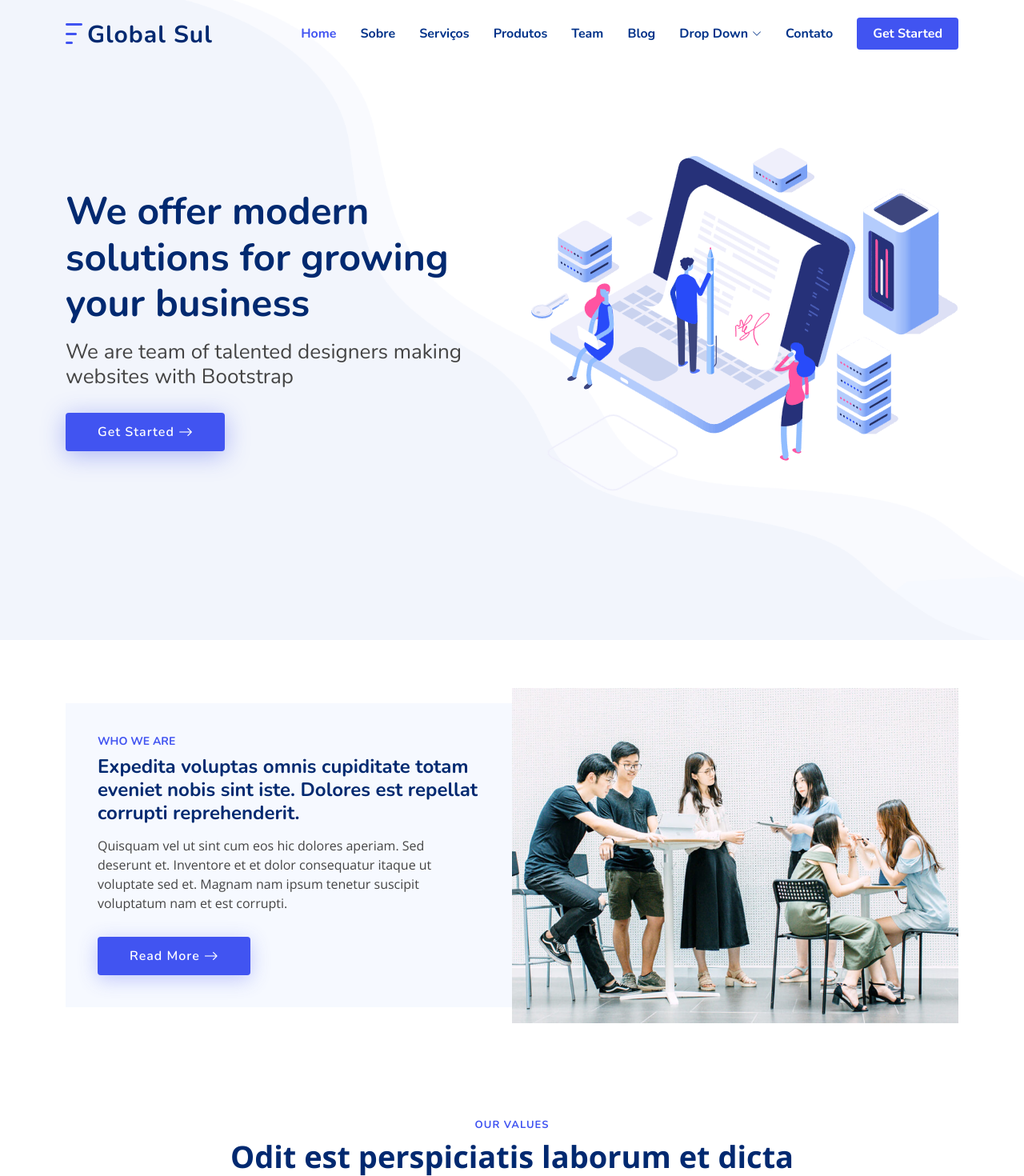
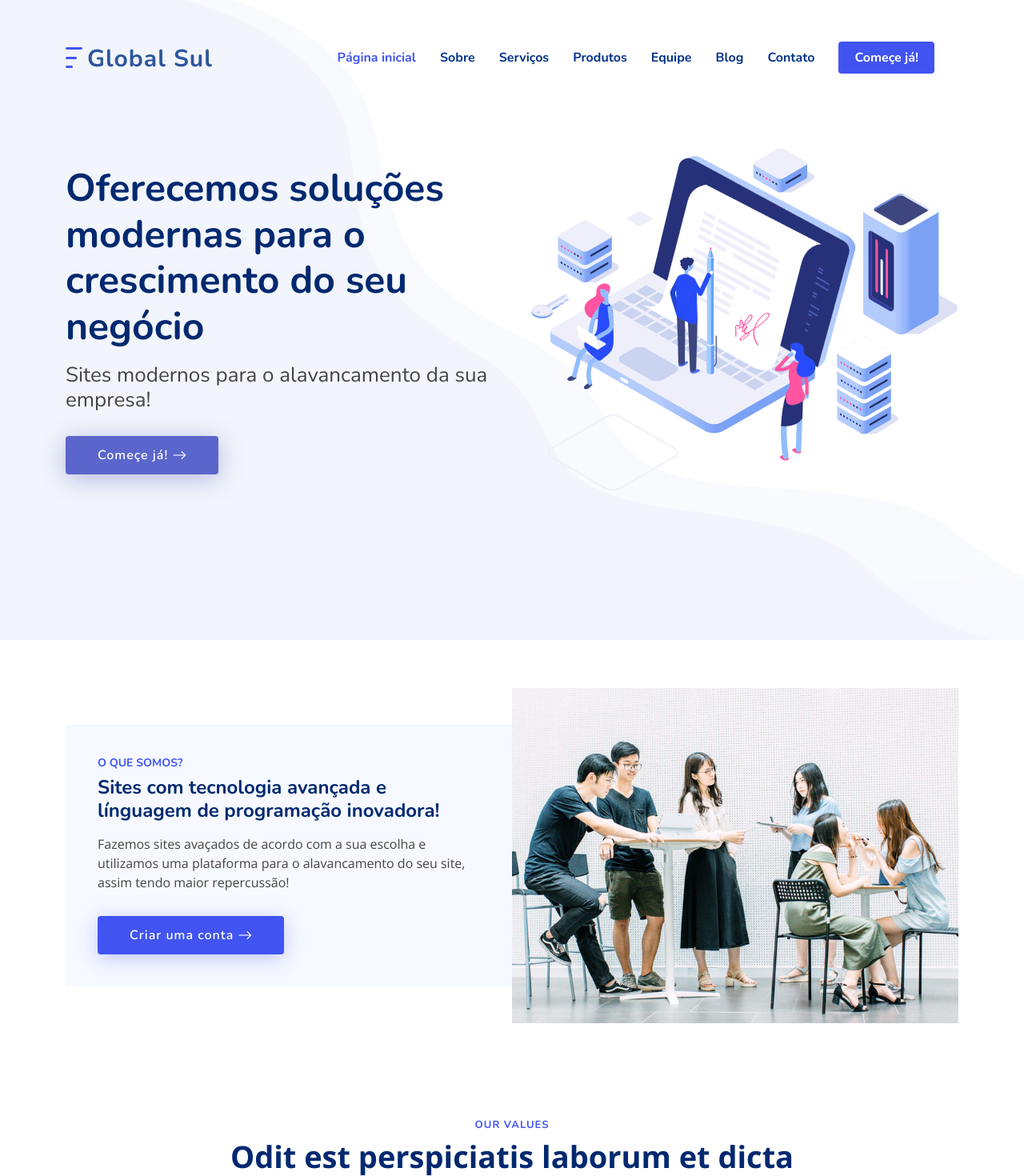
Before and after one commit to vitorddtn/Project_python_anywhere, a Django app: page / in a window 1280 px wide. Shown: the top 1470 px of the page at 80% size. Run offline with Django 3.2, Linux system fonts and the light colour scheme; some libraries are stand-ins or nearby versions.

Commit message:
Project_Template

```diff
--- a/setup/static/css/style.css
+++ b/setup/static/css/style.css
@@ -180,7 +180,7 @@ section {
 .header.header-scrolled {
   background: #fff;
   padding: 15px 0;
-  box-shadow: 0px 2px 20px rgba(1, 41, 112, 0.1);
+  box-shadow: 0px 2px 20px rgba(51, 90, 157, 0.1);
 }
 
 .header .logo {
@@ -196,7 +196,7 @@ section {
   font-size: 30px;
   font-weight: 700;
   letter-spacing: 1px;
-  color: #012970;
+  color: #2e569c;
   font-family: "Nunito", sans-serif;
   margin-top: 3px;
 }
@@ -208,11 +208,11 @@ section {
 * Desktop Navigation
 */
 .navbar {
-  padding: 0;
+  padding: 20px;
 }
 
 .navbar ul {
-  margin: 0;
+  margin: 10px;
   padding: 0;
   display: flex;
   list-style: none;
@@ -471,8 +471,8 @@ section {
   border-radius: 4px;
   transition: 0.5s;
   color: #fff;
-  background: #4154f1;
-  box-shadow: 0px 5px 30px rgba(65, 84, 241, 0.4);
+  background: #5b66cc;
+  box-shadow: 0px 5px 30px rgba(85, 95, 179, 0.4);
 }
 
 .hero .btn-get-started span {
--- a/templates/index/index.html
+++ b/templates/index/index.html
@@ -30,7 +30,7 @@
 
         <header class="section-header">
           <h2>Features</h2>
-          <p>Laboriosam et omnis fuga quis dolor direda fara</p>
+          <p>a</p>
         </header>
 
         <div class="row">
--- a/templates/index/partials/_about.html
+++ b/templates/index/partials/_about.html
@@ -8,14 +8,14 @@
 
           <div class="col-lg-6 d-flex flex-column justify-content-center" data-aos="fade-up" data-aos-delay="200">
             <div class="content">
-              <h3>Who We Are</h3>
-              <h2>Expedita voluptas omnis cupiditate totam eveniet nobis sint iste. Dolores est repellat corrupti reprehenderit.</h2>
+              <h3>O que somos?</h3>
+              <h2>Sites com tecnologia avançada e línguagem de programação inovadora!</h2>
               <p>
-                Quisquam vel ut sint cum eos hic dolores aperiam. Sed deserunt et. Inventore et et dolor consequatur itaque ut voluptate sed et. Magnam nam ipsum tenetur suscipit voluptatum nam et est corrupti.
+                Fazemos sites avaçados de acordo com a sua escolha e utilizamos uma plataforma para o alavancamento do seu site, assim tendo maior repercussão!
               </p>
               <div class="text-center text-lg-start">
-                <a href="#" class="btn-read-more d-inline-flex align-items-center justify-content-center align-self-center">
-                  <span>Read More</span>
+                <a class="btn-read-more d-inline-flex align-items-center justify-content-center align-self-center">
+                  <span>Criar uma conta</span>
                   <i class="bi bi-arrow-right"></i>
                 </a>
               </div>
--- a/templates/index/partials/_hero.html
+++ b/templates/index/partials/_hero.html
@@ -6,12 +6,12 @@
     <div class="container">
       <div class="row">
         <div class="col-lg-6 d-flex flex-column justify-content-center">
-          <h1 data-aos="fade-up">We offer modern solutions for growing your business</h1>
-          <h2 data-aos="fade-up" data-aos-delay="400">We are team of talented designers making websites with Bootstrap</h2>
+          <h1 data-aos="fade-up">Oferecemos soluções modernas para o crescimento do seu negócio</h1>
+          <h2 data-aos="fade-up" data-aos-delay="400">Sites modernos para o alavancamento da sua empresa!</h2>
           <div data-aos="fade-up" data-aos-delay="600">
             <div class="text-center text-lg-start">
               <a href="#about" class="btn-get-started scrollto d-inline-flex align-items-center justify-content-center align-self-center">
-                <span>Get Started</span>
+                <span>Começe já!</span>
                 <i class="bi bi-arrow-right"></i>
               </a>
             </div>
--- a/templates/partials/_header.html
+++ b/templates/partials/_header.html
@@ -11,13 +11,13 @@
 
       <nav id="navbar" class="navbar">
         <ul>
-          <li><a class="nav-link scrollto active" href="#hero">Home</a></li>
+          <li><a class="nav-link scrollto active" href="#hero">Página inicial</a></li>
           <li><a class="nav-link scrollto" href="#about">Sobre</a></li>
           <li><a class="nav-link scrollto" href="#services">Serviços</a></li>
           <li><a class="nav-link scrollto" href="#portfolio">Produtos</a></li>
-          <li><a class="nav-link scrollto" href="#team">Team</a></li>
+          <li><a class="nav-link scrollto" href="#team">Equipe</a></li>
           <li><a href="blog.html">Blog</a></li>
-          <li class="dropdown"><a href="#"><span>Drop Down</span> <i class="bi bi-chevron-down"></i></a>
+          {% comment %} <li class="dropdown"><a href="#"><span>Drop Down</span> <i class="bi bi-chevron-down"></i></a>
             <ul>
               <li><a href="#">Drop Down 1</a></li>
               <li class="dropdown"><a href="#"><span>Deep Drop Down</span> <i class="bi bi-chevron-right"></i></a>
@@ -33,9 +33,9 @@
               <li><a href="#">Drop Down 3</a></li>
               <li><a href="#">Drop Down 4</a></li>
             </ul>
-          </li>
+          </li> {% endcomment %}
           <li><a class="nav-link scrollto" href="#contact">Contato</a></li>
-          <li><a class="getstarted scrollto" href="#about">Get Started</a></li>
+          <li><a class="getstarted scrollto" href="#about">Começe já!</a></li>
         </ul>
         <i class="bi bi-list mobile-nav-toggle"></i>
       </nav><!-- .navbar -->
```
Also changed, not shown: static/login.html (added, +12 -0 lines).
